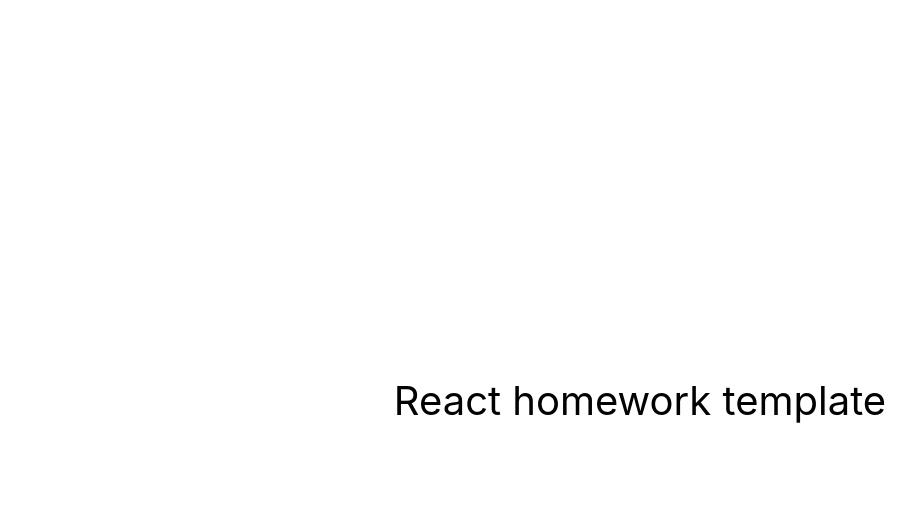
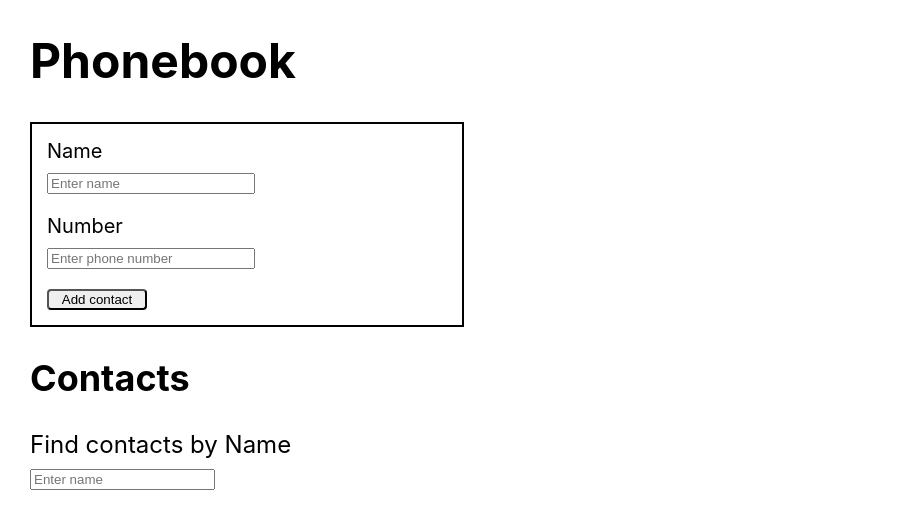
Before and after one commit to Tonya-Shyva/goit-react-hw-06-phonebook, a React (Create React App) app: page / in a window 1280 px wide. Shown: the top 528 px of the page, without its empty margins (0-917 px from the left). Built offline with nearby package versions, Linux system fonts and the light colour scheme.

Commit message:
replaced all components from hw4

```diff
--- a/src/components/App.jsx
+++ /dev/null
@@ -1,16 +0,0 @@
-export const App = () => {
-  return (
-    <div
-      style={{
-        height: '100vh',
-        display: 'flex',
-        justifyContent: 'center',
-        alignItems: 'center',
-        fontSize: 40,
-        color: '#010101'
-      }}
-    >
-      React homework template
-    </div>
-  );
-};
--- /dev/null
+++ b/src/components/App/App.jsx
@@ -0,0 +1,16 @@
+import { ContactForm } from 'components/ContactForm/ContactForm';
+import { Contacts } from 'components/ContactList/ContactList';
+import { Filter } from 'components/Filter/Filter';
+import { AppContainer, Title } from './App.styled';
+
+export const App = () => {
+  return (
+    <AppContainer>
+      <Title>Phonebook</Title>
+      <ContactForm />
+      <Title as="h2">Contacts</Title>
+      <Filter></Filter>
+      {/* <Contacts></Contacts> */}
+    </AppContainer>
+  );
+};
--- /dev/null
+++ b/src/components/App/App.styled.js
@@ -0,0 +1,12 @@
+import styled from 'styled-components';
+
+export const AppContainer = styled.div`
+  display: block;
+  font-size: 24px;
+  color: '#010101';
+  margin: 30px;
+`;
+
+export const Title = styled.h1`
+  line-height: 1.2;
+`;
--- a/src/components/ContactForm/ContactForm.js
+++ b/src/components/ContactForm/ContactForm.js
@@ -71,5 +71,5 @@ export function ContactForm({ onFormSubmit }) {
 }
 
 ContactForm.propTypes = {
-  onFormSubmit: PropTypes.func.isRequired,
+  onFormSubmit: PropTypes.func,
 };
--- /dev/null
+++ b/src/components/ContactList/ContactList.js
@@ -0,0 +1,33 @@
+import { BtnStyled } from 'components/ContactForm/ContactForm.styled';
+// import PropTypes from 'prop-types';
+import {
+  ContactItem,
+  ContactListStyled,
+  ContactsWrap,
+} from './ContactList.styled';
+
+export const Contacts = ({ contacts, handleDelete }) => (
+  <ContactsWrap>
+    <ContactListStyled>
+      {contacts.map((contact, id) => (
+        <ContactItem key={id}>
+          {contact.name}: {contact.number}
+          <BtnStyled type="button" onClick={() => handleDelete(contact.id)}>
+            Delete
+          </BtnStyled>
+        </ContactItem>
+      ))}
+    </ContactListStyled>
+  </ContactsWrap>
+);
+
+// Contacts.propTypes = {
+//   contacts: PropTypes.arrayOf(
+//     PropTypes.exact({
+//       id: PropTypes.string.isRequired,
+//       name: PropTypes.string.isRequired,
+//       number: PropTypes.string.isRequired,
+//     })
+//   ),
+//   handleDelete: PropTypes.func.isRequired,
+// };
--- /dev/null
+++ b/src/components/ContactList/ContactList.styled.js
@@ -0,0 +1,23 @@
+import styled from 'styled-components';
+
+export const ContactsWrap = styled.div`
+  width: 500px;
+`;
+
+export const ContactListStyled = styled.ul`
+  display: flex;
+  padding: 0px;
+  flex-direction: column;
+  color: #000;
+  gap: 10px;
+`;
+
+export const ContactItem = styled.li`
+  display: flex;
+  justify-content: space-between;
+  align-items: center;
+`;
+
+export const ContactItemText = styled.p`
+  margin: 0px auto 0px 0px;
+`;
--- /dev/null
+++ b/src/components/Filter/Filter.js
@@ -0,0 +1,23 @@
+// import PropTypes from 'prop-types';
+import { FilterWrap, FilterInput } from './Filter.styled';
+
+export const Filter = ({ filter, handleChange }) => (
+  <FilterWrap>
+    <label>
+      Find contacts by Name{' '}
+      <FilterInput
+        type="text"
+        name="filter"
+        placeholder="Enter name"
+        value={filter}
+        onChange={handleChange}
+        autoComplete="off"
+      />
+    </label>
+  </FilterWrap>
+);
+
+// Filter.propTypes = {
+//   filter: PropTypes.string.isRequired,
+//   handleChange: PropTypes.func.isRequired,
+// };
--- /dev/null
+++ b/src/components/Filter/Filter.styled.js
@@ -0,0 +1,17 @@
+import styled from 'styled-components';
+
+export const FilterWrap = styled.div`
+  width: 400px;
+`;
+
+export const FilterInput = styled.input`
+  display: flex;
+  margin-top: 10px;
+
+  &:focus,
+  &:hover {
+    border: 2px solid #46add9a7;
+    border-radius: 2px;
+    outline: 2px solid #21aeeab5;
+  }
+`;
--- a/src/index.js
+++ b/src/index.js
@@ -2,7 +2,7 @@ import React from 'react';
 import ReactDOM from 'react-dom/client';
 import { Provider } from 'react-redux';
 import { store } from './redux/store';
-import { App } from 'components/App';
+import { App } from 'components/App/App';
 import './index.css';
 
 ReactDOM.createRoot(document.getElementById('root')).render(
```
